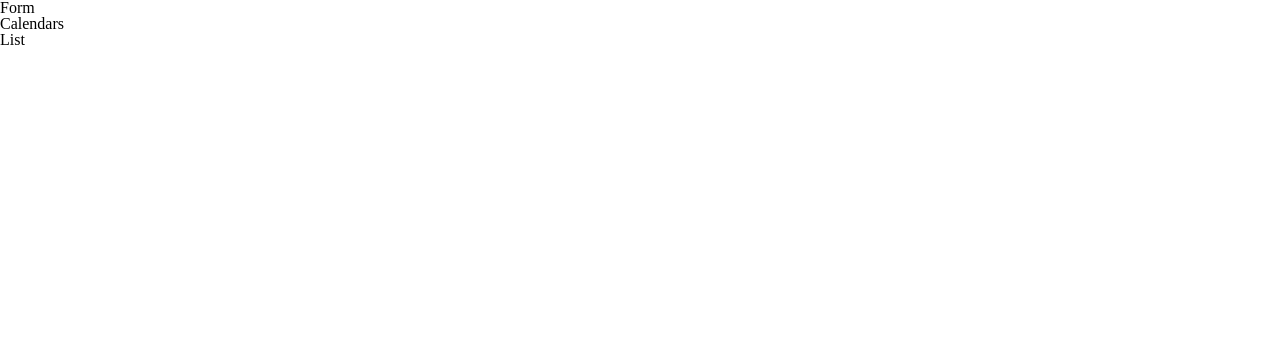
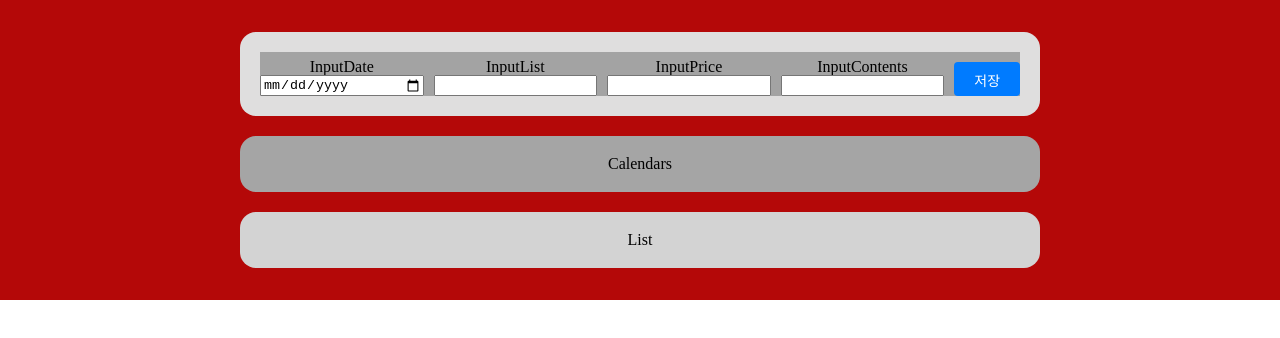
Before and after one commit to YISYISYISYIS/react-task2, a React (Vite) app: page / in a window 1280 px wide. Shown: the top 338 px of the page. Built offline with nearby package versions, Linux system fonts and the light colour scheme.

Commit message:
design : 메인페이지 UI 디자인
메인페이지 UI 및 폼부분 UI 작업

```diff
--- a/src/App.jsx
+++ b/src/App.jsx
@@ -2,16 +2,21 @@ import React from "react";
 import Router from "./router/Router";
 import GlobalStyles from "./GlobalStyles";
 import Layout from "./components/Layout";
+import styled from "styled-components";
 
 const App = () => {
   return (
-    <div>
+    <StyledApp>
       <GlobalStyles />
       <Layout>
         <Router />
       </Layout>
-    </div>
+    </StyledApp>
   );
 };
 
+const StyledApp = styled.div`
+  background-color: #2ec4b6;
+`;
+
 export default App;
--- a/src/GlobalStyles.js
+++ b/src/GlobalStyles.js
@@ -29,6 +29,7 @@ footer, header, hgroup, menu, nav, section {
 }
 body {
 	line-height: 1;
+
 }
 ol, ul {
 	list-style: none;
--- a/src/components/Calendars.jsx
+++ b/src/components/Calendars.jsx
@@ -1,7 +1,12 @@
-import React from "react";
+import styled from "styled-components";
 
 const Calendars = () => {
-  return <div>Calendars</div>;
+  return <StyledCalendars>Calendars</StyledCalendars>;
 };
 
+const StyledCalendars = styled.section`
+  background-color: #a5a5a5;
+  border-radius: 16px;
+  padding: 20px;
+`;
 export default Calendars;
--- a/src/components/Form.jsx
+++ b/src/components/Form.jsx
@@ -1,7 +1,35 @@
-import React from "react";
+import styled from "styled-components";
+import InputDate from "./form/InputDate";
+import InputContents from "./form/InputContents";
+import InputPrice from "./form/InputPrice";
+import InputList from "./form/InputList";
+import FormButton from "./form/FormButton";
 
 const Form = () => {
-  return <div>Form</div>;
+  return (
+    <StyledForm>
+      <StyledFormInner>
+        <InputDate />
+        <InputList />
+        <InputPrice />
+        <InputContents />
+        <FormButton />
+      </StyledFormInner>
+    </StyledForm>
+  );
 };
 
+const StyledForm = styled.section`
+  background-color: rgb(223, 222, 222);
+  border-radius: 16px;
+  padding: 20px;
+`;
+const StyledFormInner = styled.div`
+  display: flex;
+  flex-wrap: wrap;
+  gap: 10px;
+  align-items: flex-end;
+  background-color: #a3a3a3;
+`;
+
 export default Form;
--- a/src/components/Layout.jsx
+++ b/src/components/Layout.jsx
@@ -1,5 +1,14 @@
 import styled from "styled-components";
 
-const Layout = styled.div``;
+const Layout = ({ children }) => {
+  return <StyledMain>{children}</StyledMain>;
+};
+const StyledMain = styled.div`
+  max-width: 1280px;
+  margin: 0 auto;
+  padding: 2rem;
+  text-align: center;
+  background-color: #b40808;
+`;
 
 export default Layout;
--- a/src/components/List.jsx
+++ b/src/components/List.jsx
@@ -1,7 +1,11 @@
-import React from "react";
+import styled from "styled-components";
 
 const List = () => {
-  return <div>List</div>;
+  return <StyledList>List</StyledList>;
 };
-
+const StyledList = styled.section`
+  background-color: #d3d3d3;
+  border-radius: 16px;
+  padding: 20px;
+`;
 export default List;
--- /dev/null
+++ b/src/components/form/FormButton.jsx
@@ -0,0 +1,23 @@
+import styled from "styled-components";
+
+const FormButton = () => {
+  return (
+    <StyledFormButton>
+      <div>저장</div>
+    </StyledFormButton>
+  );
+};
+
+const StyledFormButton = styled.button`
+  padding: 8px 20px;
+  height: 34px;
+  margin-top: 10px;
+  background-color: rgb(0, 123, 255);
+  color: white;
+  border: none;
+  border-radius: 4px;
+  font-size: 14px;
+  cursor: pointer;
+  transition: background-color 0.2s ease-in-out 0s;
+`;
+export default FormButton;
--- /dev/null
+++ b/src/components/form/InputContents.jsx
@@ -0,0 +1,17 @@
+import styled from "styled-components";
+
+const InputContents = () => {
+  return (
+    <StyledInputContents>
+      <label>InputContents</label>
+      <input type="text" />
+    </StyledInputContents>
+  );
+};
+const StyledInputContents = styled.div`
+  display: flex;
+  flex-direction: column;
+  flex: 1 1 0%;
+  min-width: 120px;
+`;
+export default InputContents;
--- /dev/null
+++ b/src/components/form/InputDate.jsx
@@ -0,0 +1,17 @@
+import styled from "styled-components";
+
+const InputDate = () => {
+  return (
+    <StyledInputDate>
+      <label>InputDate</label>
+      <input type="date" />
+    </StyledInputDate>
+  );
+};
+const StyledInputDate = styled.div`
+  display: flex;
+  flex-direction: column;
+  flex: 1 1 0%;
+  min-width: 120px;
+`;
+export default InputDate;
--- /dev/null
+++ b/src/components/form/InputList.jsx
@@ -0,0 +1,18 @@
+import styled from "styled-components";
+
+const InputList = () => {
+  return (
+    <StyledInputList>
+      <label>InputList</label>
+      <input type="text" />
+    </StyledInputList>
+  );
+};
+
+const StyledInputList = styled.div`
+  display: flex;
+  flex-direction: column;
+  flex: 1 1 0%;
+  min-width: 120px;
+`;
+export default InputList;
--- /dev/null
+++ b/src/components/form/InputPrice.jsx
@@ -0,0 +1,17 @@
+import styled from "styled-components";
+
+const InputPrice = () => {
+  return (
+    <StyledInputPrice>
+      <label>InputPrice</label>
+      <input type="number" />
+    </StyledInputPrice>
+  );
+};
+const StyledInputPrice = styled.div`
+  display: flex;
+  flex-direction: column;
+  flex: 1 1 0%;
+  min-width: 120px;
+`;
+export default InputPrice;
--- a/src/pages/Home.jsx
+++ b/src/pages/Home.jsx
@@ -2,15 +2,24 @@ import React from "react";
 import Calendars from "../components/Calendars";
 import List from "../components/List";
 import Form from "../components/Form";
+import styled from "styled-components";
 
 const Home = () => {
   return (
-    <div>
+    <StyledHome>
       <Form />
       <Calendars />
       <List />
-    </div>
+    </StyledHome>
   );
 };
 
+const StyledHome = styled.main`
+  max-width: 800px;
+  width: 100%;
+  display: flex;
+  flex-direction: column;
+  gap: 20px;
+  margin: 0px auto;
+`;
 export default Home;
```
